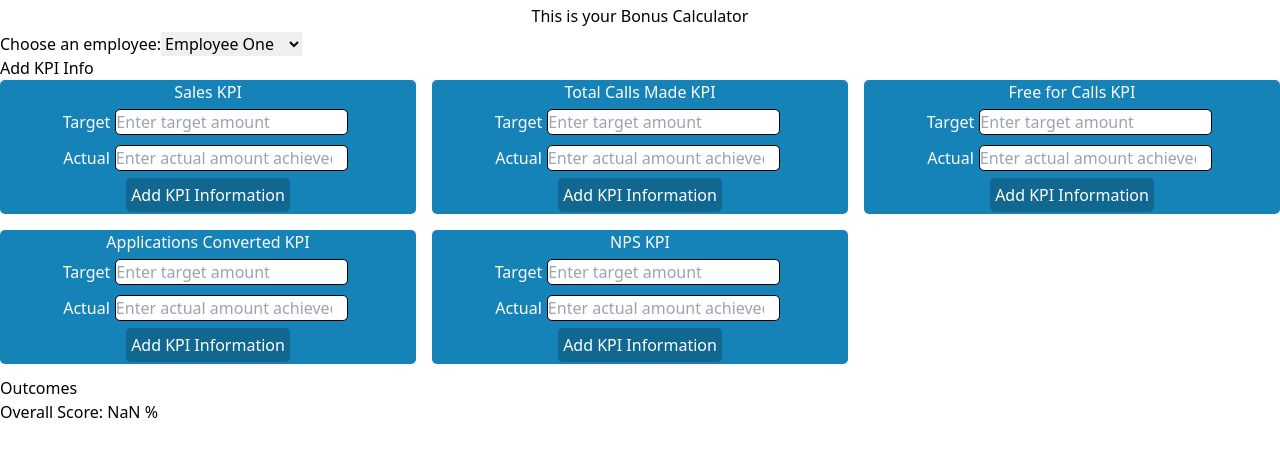
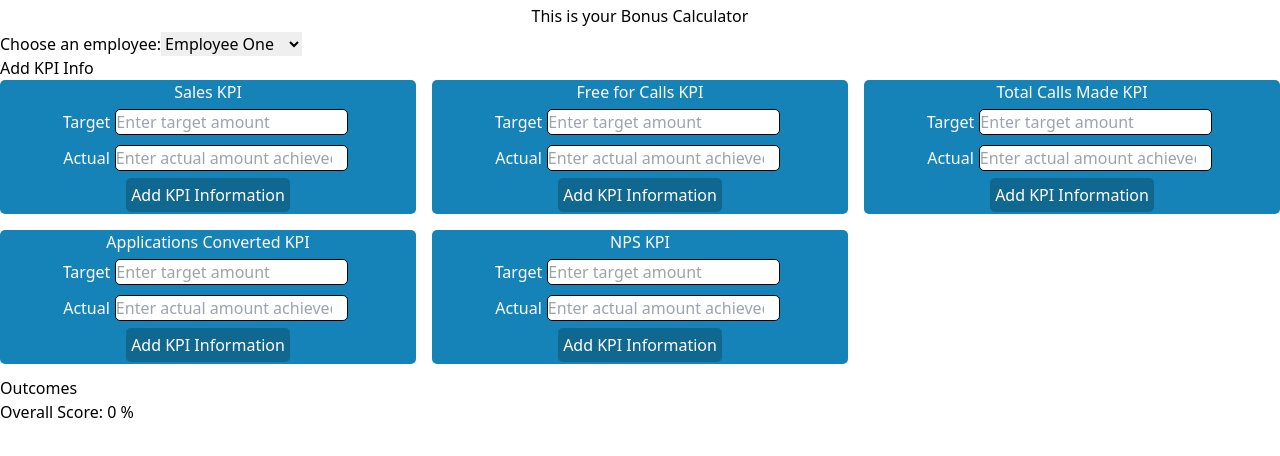
Before and after one commit to rogan-templer/bonus-calculator, a React (Create React App) app: page / in a window 1280 px wide. Shown: the top 456 px of the page. Built offline with nearby package versions, Linux system fonts and the light colour scheme.

Commit message:
Bonus calculation works

```diff
--- a/src/App.js
+++ b/src/App.js
@@ -18,8 +18,8 @@ function App() {
         <Employee />
         <div className="grid grid-cols-3 gap-x-4 gap-y-4">
           <AddSales />
+          <AddFreeCalls />
           <AddTotalCalls />
-          <AddFreeCalls />
           <AddAppsConverted />
           <AddNps />
         </div>
--- a/src/components/PercentResult.jsx
+++ b/src/components/PercentResult.jsx
@@ -8,13 +8,27 @@ function PercentResult() {
 
   console.log("sales", sales);
 
+  const salesResults = sales.map((sale) => sale.salesPercentage);
+  const totalCallsResult = totalCalls.map(
+    (totalCall) => totalCall.totalCallsPercentage
+  );
+  const freeCallsResult = freeCalls.map(
+    (freeCall) => freeCall.freeCallsPercentage
+  );
+  const appsConvertedResult = appsConverted.map(
+    (appConvert) => appConvert.appsConvertedPercentage
+  );
+  const npsResult = nps.map((np) => np.npsPercentage);
+
   const results =
-    (sales.salesPercentage +
-      freeCalls.freeCallsPercentage +
-      totalCalls.totalCallsPercentage +
-      nps.npsPercentage +
-      appsConverted.appsConvertedPercentage) *
+    (+salesResults +
+      +totalCallsResult +
+      +freeCallsResult +
+      +appsConvertedResult +
+      +npsResult) *
     100;
+
+  console.log("sales results", salesResults);
 
   return (
     <>
@@ -28,7 +42,7 @@ function PercentResult() {
                 <li>{sale.text}</li>
                 <li>{sale.target}</li>
                 <li>{sale.actual}</li>
-                <li>{sale.salesPercentage * 100}%</li>
+                <li>{Math.floor(sale.salesPercentage * 100)}%</li>
               </div>
             );
           })}
@@ -42,7 +56,7 @@ function PercentResult() {
                 <li>{totalCall.text}</li>
                 <li>{totalCall.target}</li>
                 <li>{totalCall.actual}</li>
-                <li>{totalCall.totalCallsPercentage * 100}%</li>
+                <li>{Math.floor(totalCall.totalCallsPercentage * 100)}%</li>
               </div>
             );
           })}
@@ -56,7 +70,7 @@ function PercentResult() {
                 <li>{freeCall.text}</li>
                 <li>{freeCall.target}</li>
                 <li>{freeCall.actual}</li>
-                <li>{freeCall.freeCallsPercentage * 100}%</li>
+                <li>{Math.floor(freeCall.freeCallsPercentage * 100)}%</li>
               </div>
             );
           })}
@@ -70,7 +84,9 @@ function PercentResult() {
                 <li>{appsConvert.text}</li>
                 <li>{appsConvert.target}</li>
                 <li>{appsConvert.actual}</li>
-                <li>{appsConvert.appsConvertedPercentage * 100}%</li>
+                <li>
+                  {Math.floor(appsConvert.appsConvertedPercentage * 100)}%
+                </li>
               </div>
             );
           })}
@@ -84,7 +100,7 @@ function PercentResult() {
                 <li>{np.text}</li>
                 <li>{np.target}</li>
                 <li>{np.actual}</li>
-                <li>{np.npsPercentage * 100}%</li>
+                <li>{Math.floor(np.npsPercentage * 100)}%</li>
               </div>
             );
           })}
```
